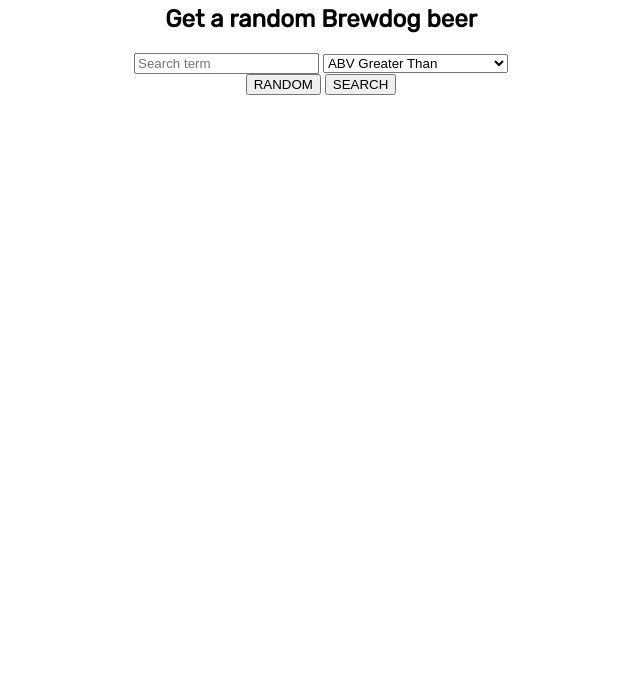
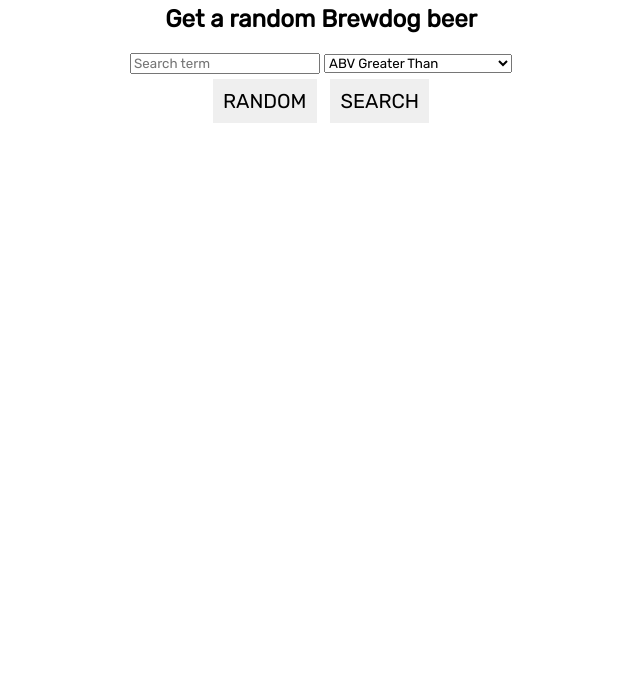
Before and after one commit to micmcgrorty/diydogsearch, a plain HTML site: page index.html in a window 1280 px wide. Shown: the part 118-800 px from the top of the page, without its empty margins (319-959 px from the left). Drawn offline with Linux system fonts and the light colour scheme.

Commit message:
Added some styles to buttons. Check for empty API response added.

```diff
--- a/main.css
+++ b/main.css
@@ -12,3 +12,19 @@ img {
     width: 75px;
     height: 250px;
 }
+
+button {
+    margin: 5px;
+    border: none;
+    padding: 10px;
+    font-family: inherit;
+    font-size: 1.25em;
+}
+
+select {
+    font-family: inherit;
+}
+
+input {
+    font-family: inherit;
+}
--- a/main.js
+++ b/main.js
@@ -23,7 +23,7 @@ function request(api) {
         return response.json();
     })
     .then(function(beers) {
-        if (beers.statusCode != 400) {
+        if (beers.length) {
             beers.forEach(function(beer){
                 let name = beer.name;
                 let img = beer.image_url;
```
